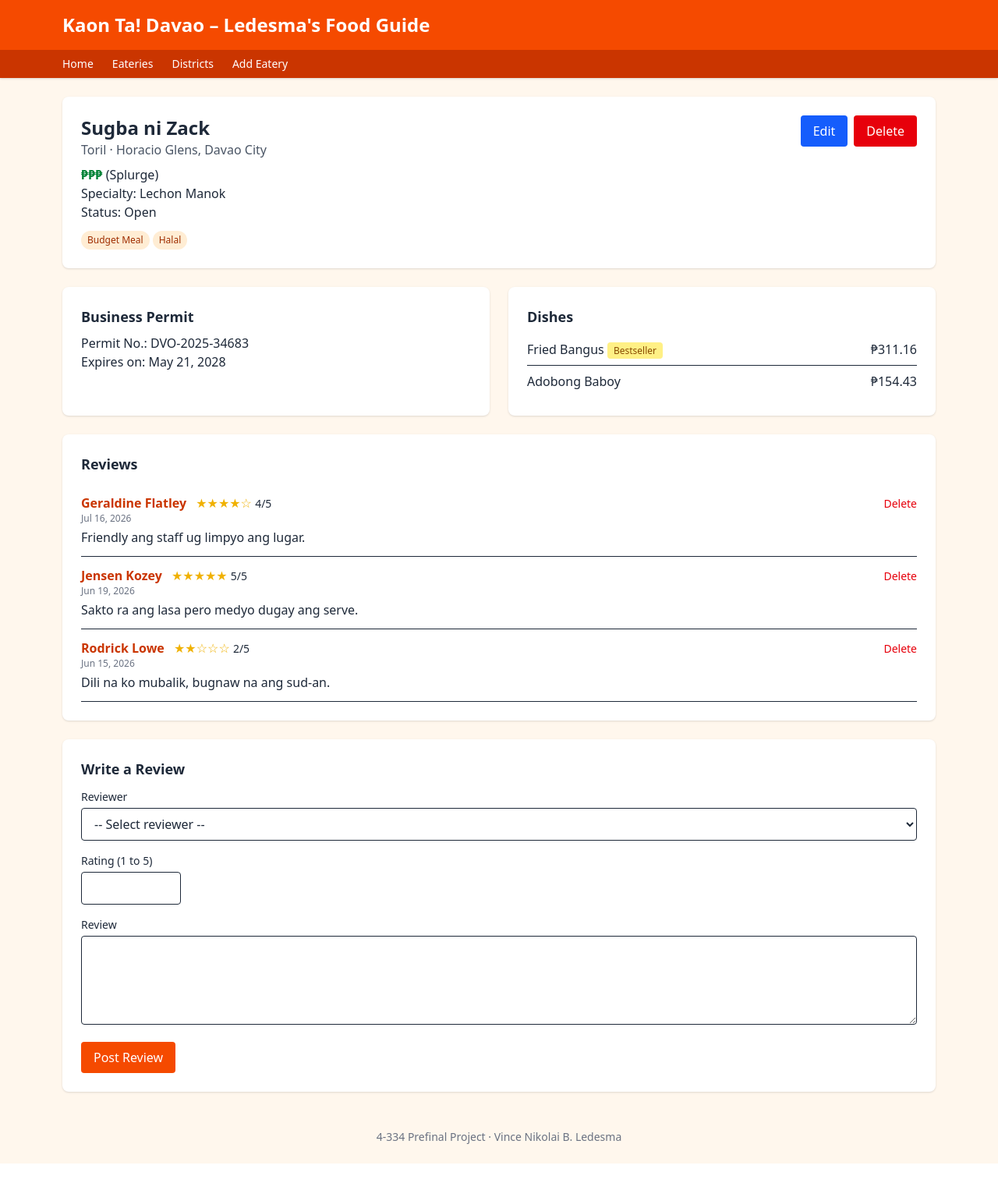
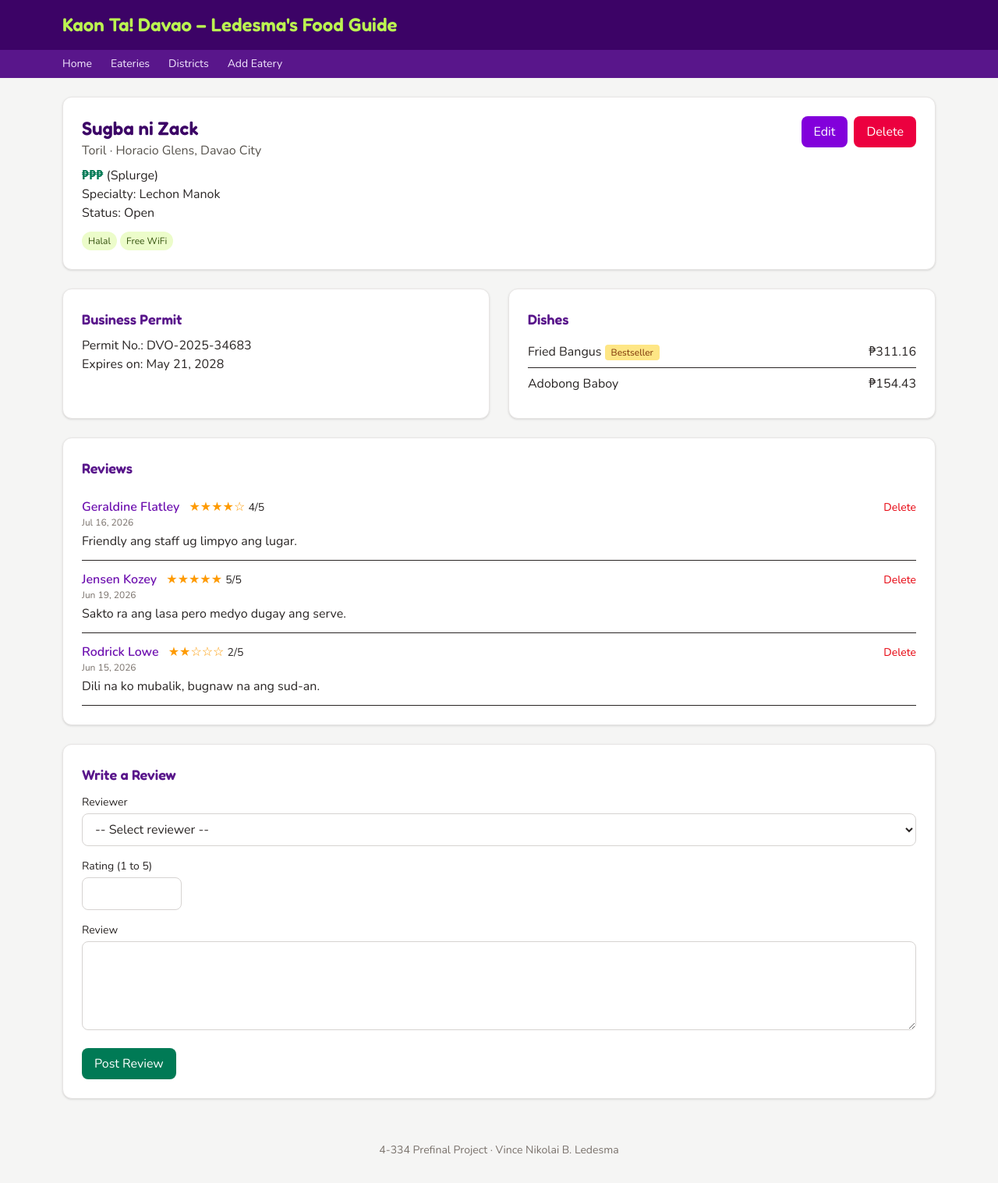
Before and after one commit to vincenikolai/PrefinalProject-Ledesma-KaonTaDavao, a Laravel app: a page that uses resources/views/layouts/app.blade.php in a window 1280 px wide. Shown: the whole page at 78% size. Before the commit the page ends 1492 px from the top, so only its background shows below. Run offline with Laravel 12, Linux system fonts and the light colour scheme; data comes from the database, SQL or seed files in the repository; style sheets or scripts are compiled from the project's sources.

Commit message:
feat: ui/ux

```diff
--- a/resources/css/app.css
+++ b/resources/css/app.css
@@ -2,11 +2,11 @@
 
 @source '../../vendor/laravel/framework/src/Illuminate/Pagination/resources/views/*.blade.php';
 @source '../../storage/framework/views/*.php';
-@source "../**/*.blade.php";
-@source "../**/*.js";
-@source "../**/*.vue";
+@source '../**/*.blade.php';
+@source '../**/*.js';
 
 @theme {
-    --font-sans: 'Instrument Sans', ui-sans-serif, system-ui, sans-serif, 'Apple Color Emoji', 'Segoe UI Emoji',
+    --font-sans: 'Nunito', ui-sans-serif, system-ui, sans-serif, 'Apple Color Emoji', 'Segoe UI Emoji',
         'Segoe UI Symbol', 'Noto Color Emoji';
+    --font-display: 'Fredoka', ui-sans-serif, system-ui, sans-serif;
 }
--- a/resources/views/components/rating.blade.php
+++ b/resources/views/components/rating.blade.php
@@ -4,4 +4,4 @@
     $stars = (int) round($value);
 @endphp
 
-<span {{ $attributes->merge(['class' => 'text-yellow-500']) }}>{{ str_repeat('★', $stars) }}{{ str_repeat('☆', 5 - $stars) }}</span>
+<span {{ $attributes->merge(['class' => 'text-amber-500']) }}>{{ str_repeat('★', $stars) }}{{ str_repeat('☆', 5 - $stars) }}</span>
--- a/resources/views/eateries/show.blade.php
+++ b/resources/views/eateries/show.blade.php
@@ -5,23 +5,23 @@
         $prices = ['budget' => '₱', 'mid' => '₱₱', 'splurge' => '₱₱₱'];
     @endphp
 
-    <div class="bg-white rounded-lg shadow p-6 mb-6">
+    <div class="bg-white rounded-xl shadow-sm border border-stone-200 p-6 mb-6">
         <div class="flex flex-col md:flex-row md:justify-between md:items-start gap-4">
             <div>
-                <h1 class="text-2xl font-bold">
+                <h1 class="font-display text-2xl font-semibold text-purple-950">
                     {{ $eatery->name }}
                     @if (! $eatery->is_open)
-                        <span class="text-sm bg-gray-700 text-white px-2 py-1 rounded align-middle">Closed</span>
+                        <span class="text-sm bg-rose-600 text-white px-2 py-1 rounded align-middle">Closed</span>
                     @endif
                 </h1>
 
-                <p class="text-gray-600">
+                <p class="text-stone-600">
                     <a href="{{ route('districts.show', $eatery->district) }}" class="hover:underline">{{ $eatery->district->name }}</a>
                     &middot; {{ $eatery->address }}
                 </p>
 
                 <p class="mt-2">
-                    <span class="font-semibold text-green-700">{{ $prices[$eatery->price_range] ?? '' }}</span>
+                    <span class="font-semibold text-emerald-700">{{ $prices[$eatery->price_range] ?? '' }}</span>
                     ({{ ucfirst($eatery->price_range) }})
                 </p>
 
@@ -33,7 +33,7 @@
 
                 <div class="flex flex-wrap gap-1 mt-3">
                     @foreach ($eatery->features as $feature)
-                        <a href="{{ route('eateries.index', ['feature' => $feature->name]) }}" class="text-xs bg-orange-100 text-orange-800 px-2 py-1 rounded-full hover:bg-orange-200">
+                        <a href="{{ route('eateries.index', ['feature' => $feature->name]) }}" class="text-xs bg-lime-100 text-lime-900 px-2 py-1 rounded-full hover:bg-lime-200">
                             {{ $feature->name }}
                         </a>
                     @endforeach
@@ -41,20 +41,20 @@
             </div>
 
             <div class="flex gap-2">
-                <a href="{{ route('eateries.edit', $eatery) }}" class="bg-blue-600 text-white px-4 py-2 rounded hover:bg-blue-700">Edit</a>
+                <a href="{{ route('eateries.edit', $eatery) }}" class="bg-purple-700 text-white px-4 py-2 rounded-lg hover:bg-purple-800">Edit</a>
 
                 <form method="POST" action="{{ route('eateries.destroy', $eatery) }}" onsubmit="return confirm('Delete this eatery?')">
                     @csrf
                     @method('DELETE')
-                    <button type="submit" class="bg-red-600 text-white px-4 py-2 rounded hover:bg-red-700">Delete</button>
+                    <button type="submit" class="bg-rose-600 text-white px-4 py-2 rounded-lg hover:bg-rose-700">Delete</button>
                 </form>
             </div>
         </div>
     </div>
 
     <div class="grid grid-cols-1 md:grid-cols-2 gap-6 mb-6">
-        <div class="bg-white rounded-lg shadow p-6">
-            <h2 class="text-lg font-semibold mb-2">Business Permit</h2>
+        <div class="bg-white rounded-xl shadow-sm border border-stone-200 p-6">
+            <h2 class="font-display text-lg font-semibold text-purple-900 mb-2">Business Permit</h2>
 
             @if ($eatery->permit)
                 <p>Permit No.: {{ $eatery->permit->permit_no }}</p>
@@ -64,12 +64,12 @@
                     <p class="text-red-600 font-semibold mt-1">Permit expired</p>
                 @endif
             @else
-                <p class="text-gray-500">No permit on file.</p>
+                <p class="text-stone-500">No permit on file.</p>
             @endif
         </div>
 
-        <div class="bg-white rounded-lg shadow p-6">
-            <h2 class="text-lg font-semibold mb-2">Dishes</h2>
+        <div class="bg-white rounded-xl shadow-sm border border-stone-200 p-6">
+            <h2 class="font-display text-lg font-semibold text-purple-900 mb-2">Dishes</h2>
 
             <ul class="divide-y">
                 @forelse ($eatery->dishes as $dish)
@@ -77,30 +77,30 @@
                         <span>
                             {{ $dish->name }}
                             @if ($dish->is_bestseller)
-                                <span class="text-xs bg-yellow-200 text-yellow-800 px-2 py-0.5 rounded">Bestseller</span>
+                                <span class="text-xs bg-amber-200 text-amber-900 px-2 py-0.5 rounded">Bestseller</span>
                             @endif
                         </span>
                         <span>₱{{ number_format($dish->price, 2) }}</span>
                     </li>
                 @empty
-                    <li class="py-2 text-gray-500">No dishes yet.</li>
+                    <li class="py-2 text-stone-500">No dishes yet.</li>
                 @endforelse
             </ul>
         </div>
     </div>
 
-    <div class="bg-white rounded-lg shadow p-6 mb-6">
-        <h2 class="text-lg font-semibold mb-3">Reviews</h2>
+    <div class="bg-white rounded-xl shadow-sm border border-stone-200 p-6 mb-6">
+        <h2 class="font-display text-lg font-semibold text-purple-900 mb-3">Reviews</h2>
 
         @forelse ($eatery->reviews as $review)
             <div class="border-b py-3 flex justify-between gap-4">
                 <div>
                     <p>
-                        <a href="{{ route('reviewers.show', $review->user) }}" class="font-semibold text-orange-700 hover:underline">{{ $review->user->name }}</a>
+                        <a href="{{ route('reviewers.show', $review->user) }}" class="font-semibold text-purple-800 hover:underline">{{ $review->user->name }}</a>
                         <x-rating :value="$review->rating" class="ml-2" />
                         <span class="text-sm">{{ $review->rating }}/5</span>
                     </p>
-                    <p class="text-xs text-gray-500">{{ $review->created_at->format('M d, Y') }}</p>
+                    <p class="text-xs text-stone-500">{{ $review->created_at->format('M d, Y') }}</p>
                     <p class="mt-1">{{ $review->body }}</p>
                 </div>
 
@@ -111,12 +111,12 @@
                 </form>
             </div>
         @empty
-            <p class="text-gray-500">No reviews yet.</p>
+            <p class="text-stone-500">No reviews yet.</p>
         @endforelse
     </div>
 
-    <div class="bg-white rounded-lg shadow p-6">
-        <h2 class="text-lg font-semibold mb-3">Write a Review</h2>
+    <div class="bg-white rounded-xl shadow-sm border border-stone-200 p-6">
+        <h2 class="font-display text-lg font-semibold text-purple-900 mb-3">Write a Review</h2>
 
         @if ($eatery->is_open)
             @if ($errors->any())
@@ -135,7 +135,7 @@
 
                 <div>
                     <label for="user_id" class="block text-sm font-medium mb-1">Reviewer</label>
-                    <select name="user_id" id="user_id" class="w-full border rounded px-3 py-2">
+                    <select name="user_id" id="user_id" class="w-full border border-stone-300 rounded-lg px-3 py-2 focus:outline-none focus:ring-2 focus:ring-purple-400">
                         <option value="">-- Select reviewer --</option>
                         @foreach ($users as $user)
                             <option value="{{ $user->id }}" @selected(old('user_id') == $user->id)>{{ $user->name }}</option>
@@ -148,7 +148,7 @@
 
                 <div>
                     <label for="rating" class="block text-sm font-medium mb-1">Rating (1 to 5)</label>
-                    <input type="number" name="rating" id="rating" value="{{ old('rating') }}" class="w-32 border rounded px-3 py-2">
+                    <input type="number" name="rating" id="rating" value="{{ old('rating') }}" class="w-32 border border-stone-300 rounded-lg px-3 py-2 focus:outline-none focus:ring-2 focus:ring-purple-400">
                     @error('rating')
                         <p class="text-red-600 text-sm mt-1">{{ $message }}</p>
                     @enderror
@@ -156,18 +156,18 @@
 
                 <div>
                     <label for="body" class="block text-sm font-medium mb-1">Review</label>
-                    <textarea name="body" id="body" rows="4" class="w-full border rounded px-3 py-2">{{ old('body') }}</textarea>
+                    <textarea name="body" id="body" rows="4" class="w-full border border-stone-300 rounded-lg px-3 py-2 focus:outline-none focus:ring-2 focus:ring-purple-400">{{ old('body') }}</textarea>
                     @error('body')
                         <p class="text-red-600 text-sm mt-1">{{ $message }}</p>
                     @enderror
                 </div>
 
                 <div>
-                    <button type="submit" class="bg-orange-600 text-white px-4 py-2 rounded hover:bg-orange-700">Post Review</button>
+                    <button type="submit" class="bg-emerald-700 text-white px-4 py-2 rounded-lg hover:bg-emerald-800">Post Review</button>
                 </div>
             </form>
         @else
-            <p class="text-gray-600">This eatery is closed. Reviews are paused.</p>
+            <p class="text-stone-600">This eatery is closed. Reviews are paused.</p>
         @endif
     </div>
 @endsection
--- a/resources/views/layouts/app.blade.php
+++ b/resources/views/layouts/app.blade.php
@@ -4,12 +4,14 @@
     <meta charset="UTF-8">
     <meta name="viewport" content="width=device-width, initial-scale=1.0">
     <title>Kaon Ta! Davao – Ledesma's Food Guide</title>
+    <link rel="preconnect" href="https://fonts.bunny.net">
+    <link href="https://fonts.bunny.net/css?family=fredoka:500,600|nunito:400,600,700" rel="stylesheet">
     @vite(['resources/css/app.css', 'resources/js/app.js'])
 </head>
-<body class="bg-orange-50 text-gray-800 min-h-screen">
-    <header class="bg-orange-600 text-white shadow">
+<body class="bg-stone-100 text-stone-800 font-sans min-h-screen">
+    <header class="bg-purple-950 text-white">
         <div class="max-w-6xl mx-auto px-4 py-4">
-            <a href="{{ route('home') }}" class="text-2xl font-bold">Kaon Ta! Davao – Ledesma's Food Guide</a>
+            <a href="{{ route('home') }}" class="font-display text-2xl font-semibold text-lime-300">Kaon Ta! Davao – Ledesma's Food Guide</a>
         </div>
 
         @include('partials.nav')
@@ -21,7 +23,7 @@
         @yield('content')
     </main>
 
-    <footer class="text-center text-sm text-gray-500 py-6">
+    <footer class="text-center text-sm text-stone-500 py-8">
         4-334 Prefinal Project &middot; Vince Nikolai B. Ledesma
     </footer>
 </body>
--- a/resources/views/partials/flash.blade.php
+++ b/resources/views/partials/flash.blade.php
@@ -1,5 +1,5 @@
 @if (session('success'))
-    <div class="mb-4 rounded bg-green-100 border border-green-300 text-green-800 px-4 py-3">
+    <div class="mb-4 rounded bg-emerald-50 border border-emerald-300 text-emerald-800 px-4 py-3">
         {{ session('success') }}
     </div>
 @endif
--- a/resources/views/partials/nav.blade.php
+++ b/resources/views/partials/nav.blade.php
@@ -1,4 +1,4 @@
-<nav class="bg-orange-700">
+<nav class="bg-purple-900 text-purple-100">
     <div class="max-w-6xl mx-auto px-4 py-2 flex flex-wrap gap-6 text-sm">
         <a href="{{ route('home') }}" class="hover:underline {{ request()->routeIs('home') ? 'font-bold' : '' }}">Home</a>
         <a href="{{ route('eateries.index') }}" class="hover:underline {{ request()->routeIs('eateries.index') ? 'font-bold' : '' }}">Eateries</a>
```
Also changed, not shown: resources/views/components/eatery-card.blade.php (+7 -7 lines), resources/views/districts/index.blade.php (+4 -4 lines), resources/views/districts/show.blade.php (+20 -11 lines), resources/views/eateries/_form.blade.php (+7 -7 lines), resources/views/eateries/create.blade.php (+4 -4 lines), resources/views/eateries/edit.blade.php (+4 -4 lines), resources/views/eateries/index.blade.php (+8 -8 lines), resources/views/home.blade.php (+12 -12 lines).
